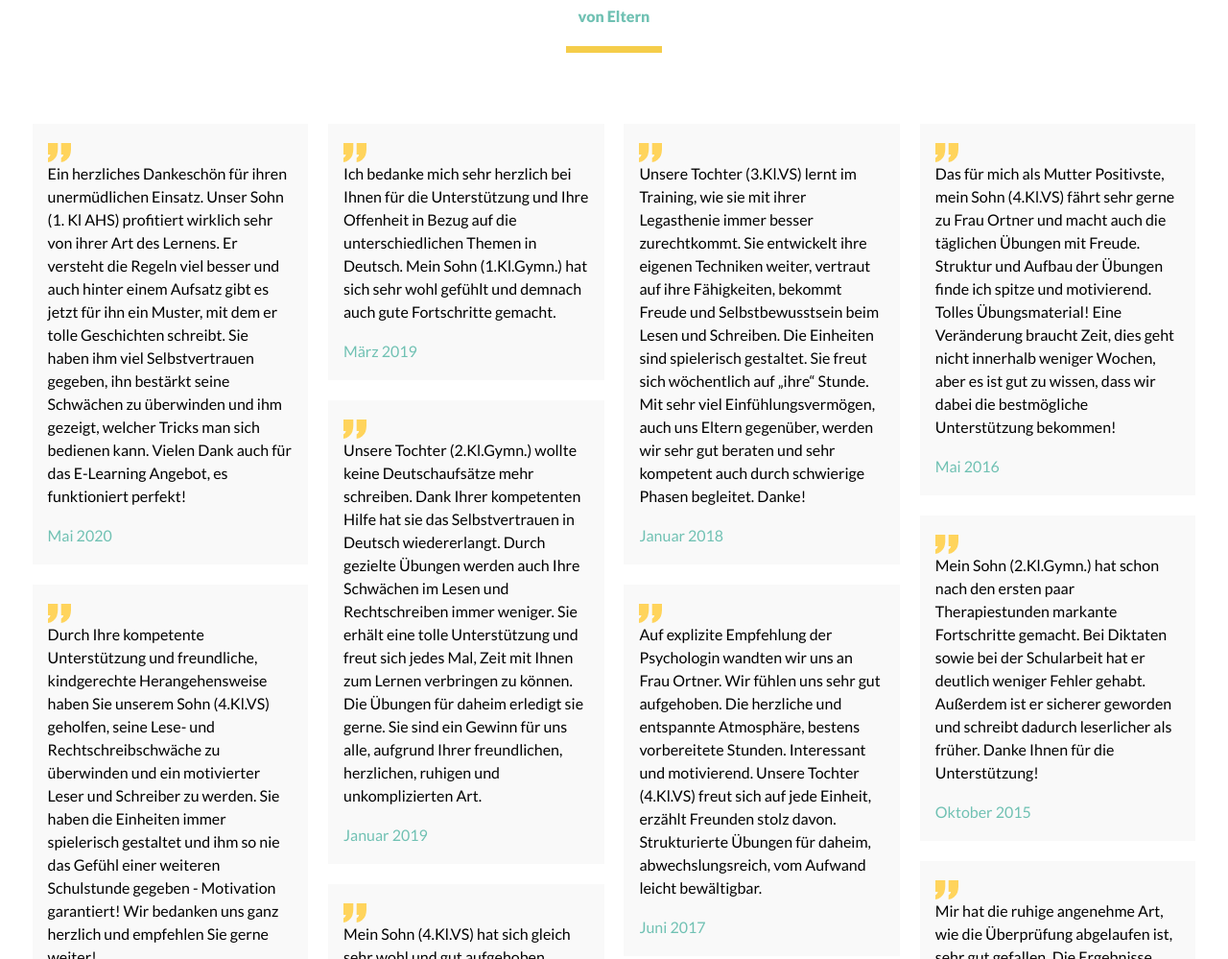
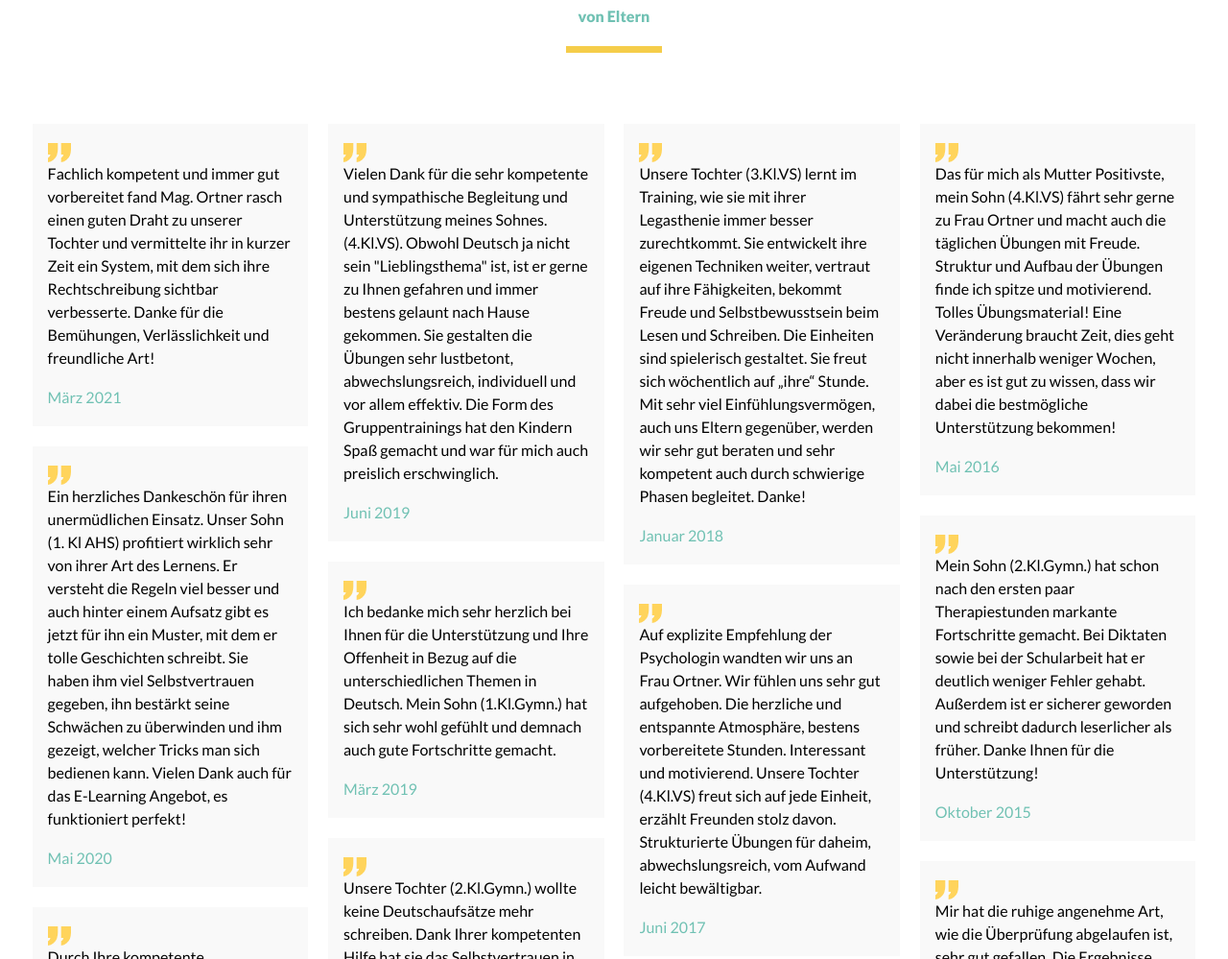
Before and after one commit to floortner/besser-website, a website: page index.html in a window 1280 px wide. Shown: the part 1976-2975 px from the top of the page at 96% size. Drawn offline with Linux system fonts and the light colour scheme.

Commit message:
new testimonial

```diff
--- a/index.html
+++ b/index.html
@@ -147,6 +147,14 @@
         <div class="yellow-line"></div>
 
         <div class="masonry">
+            <div class="item">
+                <div class="testimonial">
+                    <img src="img/icons/q.svg"><br /> Fachlich kompetent und immer gut vorbereitet fand Mag. Ortner
+                    rasch einen guten Draht zu unserer Tochter und vermittelte ihr in kurzer Zeit ein System, mit
+                    dem sich ihre Rechtschreibung sichtbar verbesserte. Danke für die Bemühungen, Verlässlichkeit und freundliche Art!
+                    <p>März 2021</p>
+                </div>
+            </div>
             <div class="item">
                 <div class="testimonial">
                     <img src="img/icons/q.svg"><br /> Ein herzliches Dankeschön für ihren unermüdlichen Einsatz.
@@ -350,7 +358,7 @@
     </div>
 
     <div class="footer-section">
-        besserlesenschreiben <i class="fas fa-copyright"></i> 2017-2020 |
+        besserlesenschreiben <i class="fas fa-copyright"></i> 2017-2021 |
         Made with <i class="fas fa-heart"></i> in Österreich<br />
         <a data-open="impressum-modal">Impressum</a> |
         <a href="https://docs.google.com/forms/d/e/1FAIpQLSeB9k_xd9aeimZguCaeggfKgHRG5s97Vfv6OGnkjI3YNzGMDA/viewform">Datenschutzerklärung</a>
--- a/package.json
+++ b/package.json
@@ -4,8 +4,8 @@
   "description": "public facing website",
   "author": "Florian Ortner",
   "devDependencies": {
-    "browser-sync": "^2.26.7",
-    "gulp": "^4.0.0",
+    "browser-sync": "^2.26.14",
+    "gulp": "^4.0.2",
     "gulp-autoprefixer": "^4.1.0",
     "gulp-concat": "^2.6.1",
     "gulp-cssnano": "^2.1.3",
```
Also changed, not shown: 1 other file.
